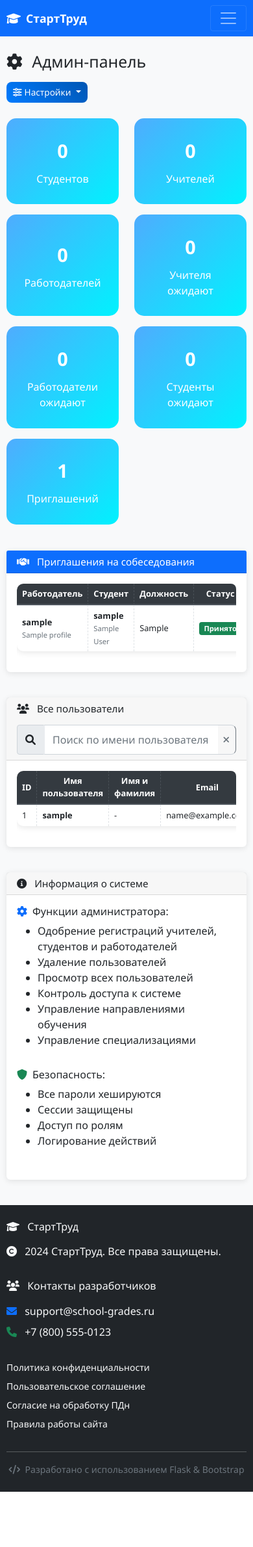
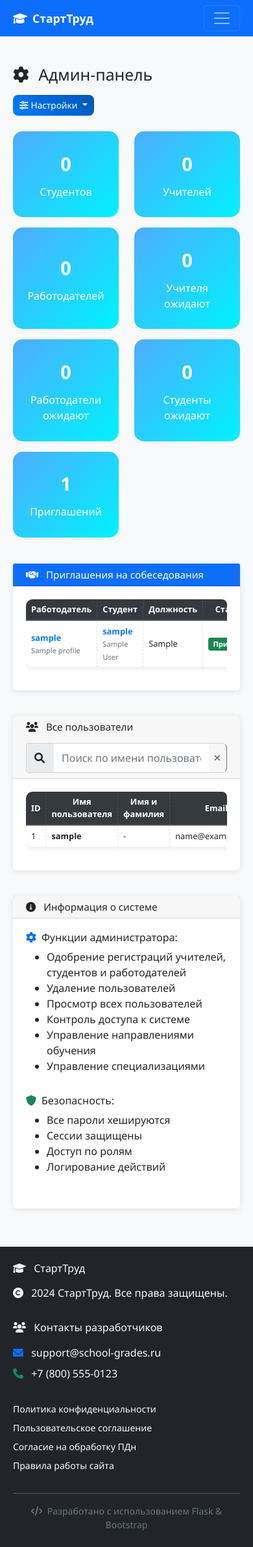
Before and after one commit to HectorTW/university-grades, a Flask app: page /admin/dashboard in a window 390 px wide. Shown: the whole page at 65% size. Before the commit the page ends 2295 px from the top, so only its background shows below. Run offline with Flask 3, Linux system fonts and the light colour scheme; a user stored in the database is signed in; tables that the repository leaves empty hold one stand-in row (values such as "Sample post"); some libraries are stand-ins or nearby versions.

Commit message:
adminpanelrabotadatel

```diff
--- a/static/css/style.css
+++ b/static/css/style.css
@@ -1,7 +1,12 @@
 /* Основные стили */
+html {
+    overflow-x: hidden;
+}
+
 body {
     font-family: 'Segoe UI', Tahoma, Geneva, Verdana, sans-serif;
     background-color: #f8f9fa;
+    overflow-x: hidden;
 }
 
 .navbar-brand {
@@ -155,10 +160,11 @@ body {
     margin-bottom: 10px;
 }
 
-/* Адаптивность */
+/* Горизонтальные поля страницы: gutter Bootstrap + safe-area, без «прилипания» к краям */
 @media (max-width: 768px) {
     .container {
-        padding: 0 15px;
+        padding-left: max(1.25rem, calc(env(safe-area-inset-left, 0px) + 1.25rem)) !important;
+        padding-right: max(1.25rem, calc(env(safe-area-inset-right, 0px) + 1.25rem)) !important;
     }
 
     .card {
@@ -254,7 +260,26 @@ body {
 
 @media (max-width: 576px) {
     .container {
-        padding: 0 10px;
+        padding-left: max(1.25rem, calc(env(safe-area-inset-left, 0px) + 1.25rem)) !important;
+        padding-right: max(1.25rem, calc(env(safe-area-inset-right, 0px) + 1.25rem)) !important;
+    }
+
+    main.container {
+        padding-top: 1.25rem;
+        padding-bottom: 1.25rem;
+    }
+
+    .jumbotron {
+        padding-left: 1.25rem !important;
+        padding-right: 1.25rem !important;
+        margin-left: 0;
+        margin-right: 0;
+    }
+
+    .card-header,
+    .card-footer {
+        padding-left: 1.25rem;
+        padding-right: 1.25rem;
     }
 
     .card {
@@ -371,9 +396,9 @@ body {
         padding: 0.75rem 1.5rem !important;
     }
 
-    /* Мобильные карточки */
+    /* Мобильные карточки: кнопки и поля не прилипают к краям карточки */
     .card-body {
-        padding: 1rem !important;
+        padding: 1.25rem !important;
     }
 
     .p-3 {
--- a/templates/admin_dashboard.html
+++ b/templates/admin_dashboard.html
@@ -202,6 +202,7 @@
                         <thead>
                             <tr>
                                 <th>Имя пользователя</th>
+                                <th>Компания</th>
                                 <th>Email</th>
                                 <th>Дата регистрации</th>
                                 <th>Действия</th>
@@ -211,11 +212,18 @@
                             {% for employer in pending_employers %}
                             <tr>
                                 <td>
-                                    <a href="#" class="text-decoration-none employer-profile-link"
+                                    <a href="javascript:void(0)" class="text-decoration-none employer-profile-link"
                                        data-user-id="{{ employer.id }}"
                                        data-username="{{ employer.username }}">
                                         <strong>{{ employer.username }}</strong>
                                     </a>
+                                </td>
+                                <td>
+                                    {% if employer.employer_profile %}
+                                        {{ employer.employer_profile.company_name }}
+                                    {% else %}
+                                        <span class="text-muted">Профиль не заполнен</span>
+                                    {% endif %}
                                 </td>
                                 <td>{{ employer.email }}</td>
                                 <td>{{ employer.created_at.strftime('%d.%m.%Y в %H:%M') }}</td>
@@ -273,7 +281,7 @@
                             {% for st in pending_students %}
                             <tr>
                                 <td>
-                                    <a href="#" class="text-decoration-none student-profile-link"
+                                    <a href="javascript:void(0)" class="text-decoration-none student-profile-link"
                                        data-user-id="{{ st.id }}"
                                        data-username="{{ st.username }}">
                                         <strong>{{ st.username }}</strong>
@@ -342,13 +350,21 @@
                             {% for invitation in invitations %}
                             <tr>
                                 <td>
+                                    <a href="javascript:void(0)" class="text-decoration-none employer-profile-link"
+                                       data-user-id="{{ invitation.employer.id }}"
+                                       data-username="{{ invitation.employer.username }}">
                                         <strong>{{ invitation.employer.username }}</strong>
+                                    </a>
                                     {% if invitation.employer.employer_profile %}
                                         <br><small class="text-muted">{{ invitation.employer.employer_profile.company_name }}</small>
                                     {% endif %}
                                 </td>
                                 <td>
+                                    <a href="javascript:void(0)" class="text-decoration-none student-profile-link"
+                                       data-user-id="{{ invitation.student.id }}"
+                                       data-username="{{ invitation.student.username }}">
                                         <strong>{{ invitation.student.username }}</strong>
+                                    </a>
                                     {% if invitation.student.student_profile %}
                                         <br><small class="text-muted">{{ invitation.student.student_profile.first_name }} {{ invitation.student.student_profile.last_name }}</small>
                                     {% endif %}
@@ -420,11 +436,17 @@
                         </thead>
                         <tbody id="usersTableBody">
                             {% for user in users %}
-                            <tr class="user-row" data-username="{{ user.username|lower }}" data-fullname="{% if user.role == 'student' and user.student_profile %}{{ user.student_profile.first_name|lower }} {{ user.student_profile.last_name|lower }}{% elif user.role == 'employer' and user.employer_profile %}{{ user.employer_profile.contact_person|lower }}{% endif %}" data-user-id="{{ user.id }}">
+                            <tr class="user-row" data-username="{{ user.username|lower }}" data-fullname="{% if user.role == 'student' and user.student_profile %}{{ user.student_profile.first_name|lower }} {{ user.student_profile.last_name|lower }}{% elif user.role == 'employer' and user.employer_profile %}{{ user.employer_profile.contact_person|lower }} {{ user.employer_profile.company_name|lower }}{% endif %}" data-user-id="{{ user.id }}">
                                 <td>{{ user.id }}</td>
                                 <td>
                                     {% if user.role == 'student' %}
-                                        <a href="#" class="text-decoration-none student-profile-link"
+                                        <a href="javascript:void(0)" class="text-decoration-none student-profile-link"
+                                           data-user-id="{{ user.id }}"
+                                           data-username="{{ user.username }}">
+                                            <strong>{{ user.username }}</strong>
+                                        </a>
+                                    {% elif user.role == 'employer' %}
+                                        <a href="javascript:void(0)" class="text-decoration-none employer-profile-link"
                                            data-user-id="{{ user.id }}"
                                            data-username="{{ user.username }}">
                                             <strong>{{ user.username }}</strong>
@@ -437,7 +459,10 @@
                                     {% if user.role == 'student' and user.student_profile %}
                                         {{ user.student_profile.first_name }} {{ user.student_profile.last_name }}
                                     {% elif user.role == 'employer' and user.employer_profile %}
-                                        {{ user.employer_profile.contact_person }}
+                                        {{ user.employer_profile.company_name }}
+                                        {% if user.employer_profile.contact_person %}
+                                            <br><small class="text-muted">{{ user.employer_profile.contact_person }}</small>
+                                        {% endif %}
                                     {% else %}
                                         -
                                     {% endif %}
@@ -704,13 +729,20 @@
 }
 
 .employer-profile-link {
-    color: #0d6efd;
+    color: #007bff;
     cursor: pointer;
+    transition: color 0.2s ease;
 }
 
 .employer-profile-link:hover {
     color: #0056b3;
     text-decoration: underline !important;
+}
+
+.employer-profile-link:focus {
+    outline: 2px solid #007bff;
+    outline-offset: 2px;
+    border-radius: 3px;
 }
 </style>
 
@@ -971,34 +1003,54 @@ document.addEventListener('DOMContentLoaded', function() {
             return;
         }
 
-        function line(label, val) {
-            const v = val != null && String(val).trim() !== '' ? esc(String(val)) : '<span class="text-muted">—</span>';
+        function line(label, valHtml) {
+            const empty = valHtml == null || String(valHtml).trim() === '';
+            const v = empty ? '<span class="text-muted">—</span>' : valHtml;
             return `<tr><th class="text-muted" style="width:40%">${esc(label)}</th><td>${v}</td></tr>`;
+        }
+        function text(val) {
+            return val != null && String(val).trim() !== '' ? esc(String(val)) : '';
+        }
+        function websiteCell(url) {
+            const raw = String(url || '').trim();
+            if (!raw) return '';
+            const safeHref = /^https?:\/\//i.test(raw) ? raw : '';
+            if (!safeHref) return esc(raw);
+            return `<a href="${esc(safeHref)}" target="_blank" rel="noopener noreferrer">${esc(raw)}</a>`;
         }
 
         document.getElementById('studentProfileContent').innerHTML = `
-            <p class="small text-muted mb-3">
-                Аккаунт: <strong>@${esc(employer.username)}</strong> · ${esc(employer.email)}
-                · статус: ${employer.is_approved ? 'одобрен' : 'ожидает одобрения'}
-            </p>
+            <div class="row">
+                <div class="col-md-4 text-center mb-4">
+                    <div class="bg-light rounded-circle d-flex align-items-center justify-content-center mb-3 mx-auto" style="width: 150px; height: 150px;">
+                        <i class="fas fa-building fa-3x text-muted"></i>
+                    </div>
+                    <h4 class="mb-1">${esc(ep.company_name || employer.username)}</h4>
+                    <p class="text-muted mb-0">@${esc(employer.username)}</p>
+                    <p class="small mb-0 mt-1">${employer.is_approved ? '<span class="badge bg-success">Одобрен</span>' : '<span class="badge bg-warning text-dark">Ожидает одобрения</span>'}</p>
+                </div>
+                <div class="col-md-8">
+                    <p class="small text-muted mb-3">Email аккаунта: ${esc(employer.email)}</p>
                     <div class="table-responsive">
                         <table class="table table-sm table-bordered mb-0">
                             <tbody>
-                        ${line('Название компании', ep.company_name)}
-                        ${line('ОГРН / ОГРНИП', ep.ogrn)}
-                        ${line('Описание', ep.company_description)}
-                        ${line('Контактное лицо', ep.contact_person)}
-                        ${line('Должность ответственного', ep.responsible_position)}
-                        ${line('Телефон', ep.phone)}
-                        ${line('Email (в профиле)', ep.email)}
-                        ${line('Сайт', ep.website)}
-                        ${line('Адрес', ep.address)}
-                        ${line('Отрасль', ep.industry)}
-                        ${line('Размер компании', ep.company_size)}
-                        ${line('Лимит приглашений', ep.invitations_quota != null ? String(ep.invitations_quota) : '')}
-                        ${line('Профиль создан', ep.created_at ? new Date(ep.created_at).toLocaleString('ru-RU') : '')}
+                                ${line('Название компании', text(ep.company_name))}
+                                ${line('ОГРН / ОГРНИП', text(ep.ogrn))}
+                                ${line('Описание', text(ep.company_description))}
+                                ${line('Контактное лицо', text(ep.contact_person))}
+                                ${line('Должность ответственного', text(ep.responsible_position))}
+                                ${line('Телефон', text(ep.phone))}
+                                ${line('Email (в профиле)', text(ep.email))}
+                                ${line('Сайт', websiteCell(ep.website))}
+                                ${line('Адрес', text(ep.address))}
+                                ${line('Отрасль', text(ep.industry))}
+                                ${line('Размер компании', text(ep.company_size))}
+                                ${line('Лимит приглашений', ep.invitations_quota != null ? esc(String(ep.invitations_quota)) : '')}
+                                ${line('Профиль создан', ep.created_at ? esc(new Date(ep.created_at).toLocaleString('ru-RU')) : '')}
                             </tbody>
                         </table>
+                    </div>
+                </div>
             </div>
         `;
     }
--- a/templates/base.html
+++ b/templates/base.html
@@ -2,7 +2,7 @@
 <html lang="ru">
 <head>
     <meta charset="UTF-8">
-    <meta name="viewport" content="width=device-width, initial-scale=1.0">
+    <meta name="viewport" content="width=device-width, initial-scale=1.0, viewport-fit=cover">
     <meta name="csrf-token" content="{{ csrf_token() }}">
     <link rel="icon" href="{{ url_for('static', filename='favicon.svg') }}" type="image/svg+xml">
     <title>{% block title %}СтартТруд{% endblock %}</title>
```
Lines whose indentation alone changed are shown as unchanged.
